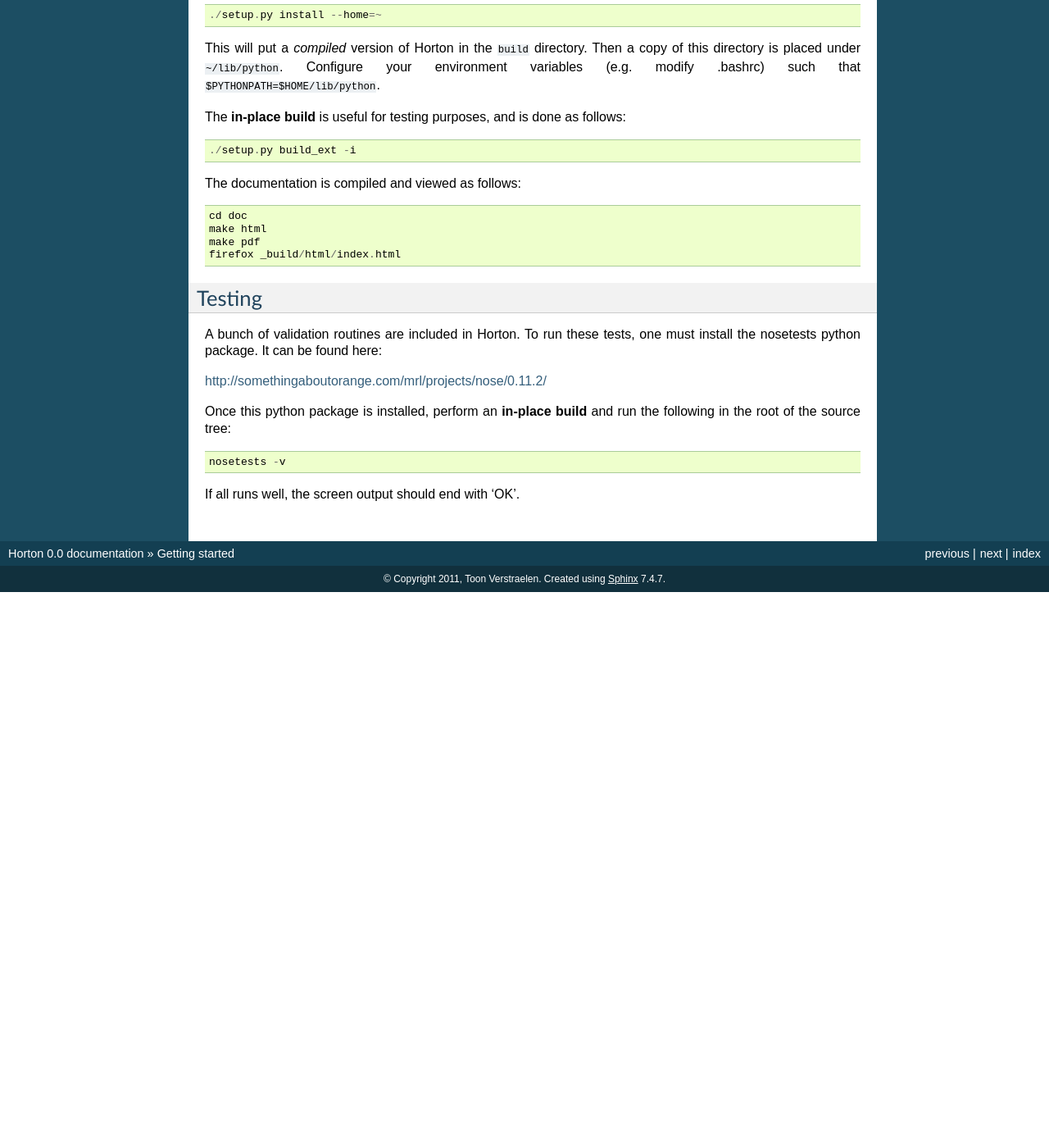
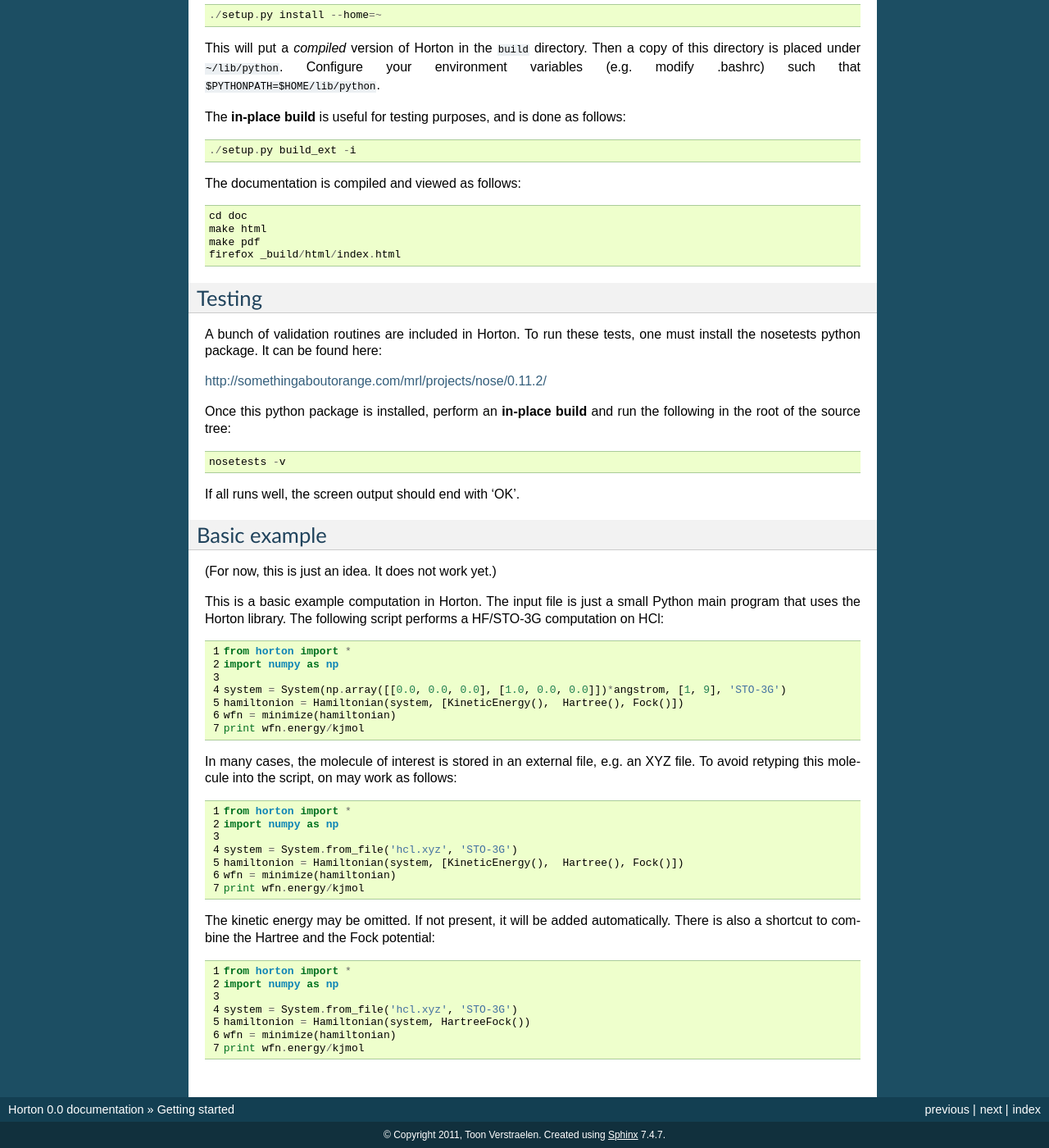
Before and after one commit to theochem/horton, a Sphinx documentation site: the page built from doc/getting_started.rst, in a window 1280 px wide and 1400 px high, scrolled down 728 px. Shown: the whole window at 82% size. Built offline with Sphinx 7.4.7, drawn with Linux system fonts in a browser that asks for light colours; formulas are drawn with MathJax 3; before the commit the page ends 1450 px from its top, so only the background shows below that.

Commit message:
Get started with a basic example

```diff
--- a/doc/getting_started.rst
+++ b/doc/getting_started.rst
@@ -72,3 +72,49 @@ the following in the root of the source tree::
     nosetests -v
 
 If all runs well, the screen output should end with 'OK'.
+
+
+Basic example
+=============
+
+.. highlight:: python
+   :linenothreshold: 5
+
+(For now, this is just an idea. It does not work yet.)
+
+This is a basic example computation in Horton. The input file is just
+a small Python main program that uses the Horton library. The following script
+performs a HF/STO-3G computation on HCl::
+
+    from horton import *
+    import numpy as np
+
+    system = System(np.array([[0.0, 0.0, 0.0], [1.0, 0.0, 0.0]])*angstrom, [1, 9], 'STO-3G')
+    hamiltonion = Hamiltonian(system, [KineticEnergy(),  Hartree(), Fock()])
+    wfn = minimize(hamiltonian)
+    print wfn.energy/kjmol
+
+
+In many cases, the molecule of interest is stored in an external file, e.g.
+an XYZ file. To avoid retyping this molecule into the script, on may work as
+follows::
+
+    from horton import *
+    import numpy as np
+
+    system = System.from_file('hcl.xyz', 'STO-3G')
+    hamiltonion = Hamiltonian(system, [KineticEnergy(),  Hartree(), Fock()])
+    wfn = minimize(hamiltonian)
+    print wfn.energy/kjmol
+
+The kinetic energy may be omitted. If not present, it will be added
+automatically. There is also a shortcut to combine the Hartree and the Fock
+potential::
+
+    from horton import *
+    import numpy as np
+
+    system = System.from_file('hcl.xyz', 'STO-3G')
+    hamiltonion = Hamiltonian(system, HartreeFock())
+    wfn = minimize(hamiltonian)
+    print wfn.energy/kjmol
--- a/doc/milestones.rst
+++ b/doc/milestones.rst
@@ -54,6 +54,8 @@ following components for this to work:
 6. Hamiltonian-core guess.
 
 7. A Constrained minimizer.
+
+8. A basic unit conversion module
 
 The Python/C wrapping will be done with Cython. The Python/Fortran wrapping
 will be done with Fwrap.
```
